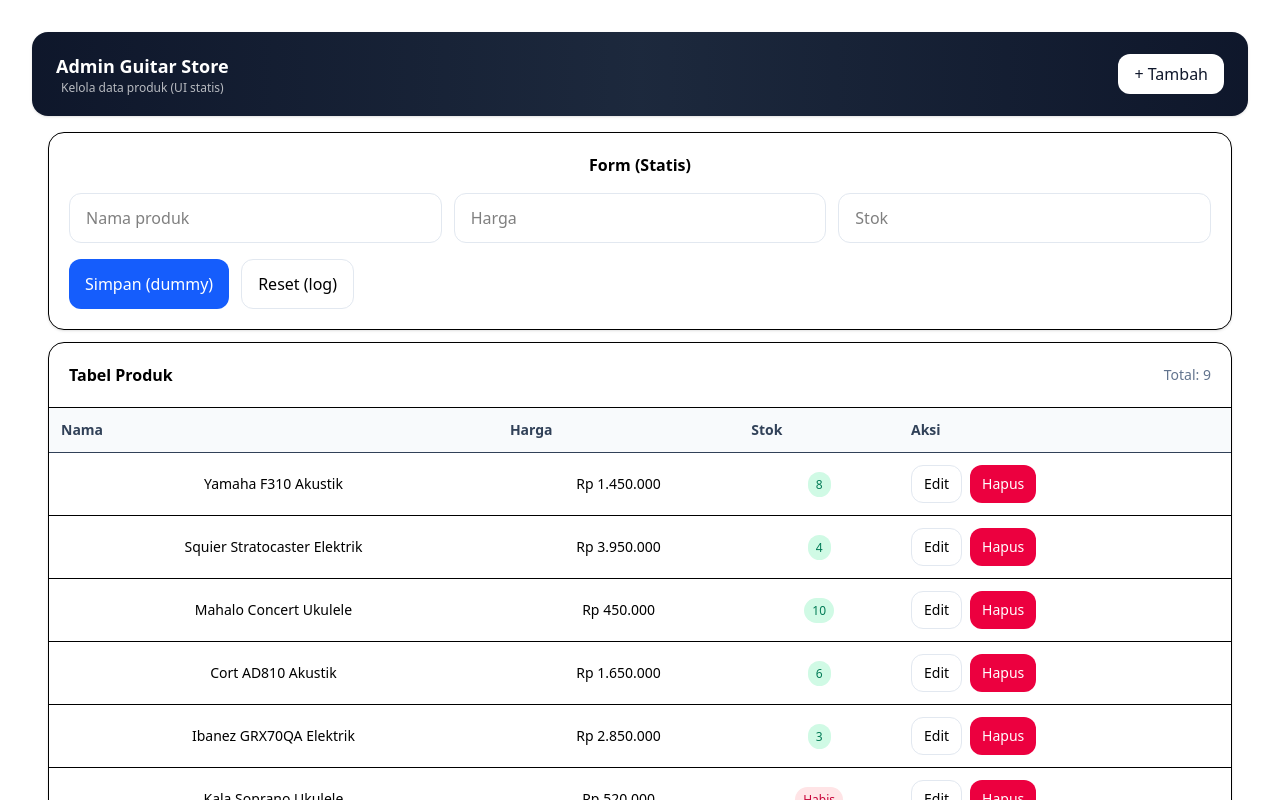
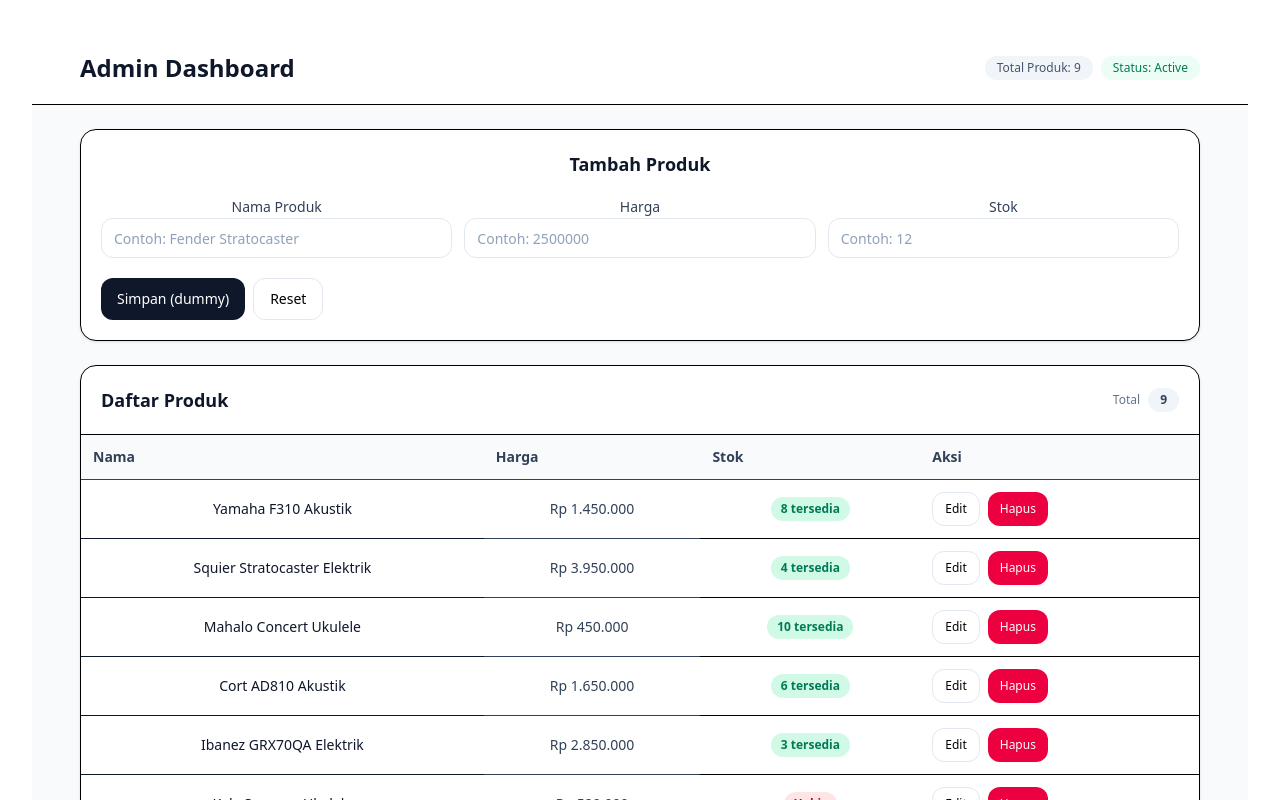
Before and after one commit to gremio2306/ByteWorkProduct, a React (Vite) app in the folder FinalProject/: page /admin in a window 1280 px wide. Shown: the top 800 px of the page. Built offline with nearby package versions, Linux system fonts and the light colour scheme.

Commit message:
Finalize admin UI with Table, Input, Dialog

```diff
--- a/FinalProject/src/components/admin/DataTable.jsx
+++ b/FinalProject/src/components/admin/DataTable.jsx
@@ -1,69 +1,133 @@
+import {
+  Table,
+  TableBody,
+  TableCell,
+  TableHead,
+  TableHeader,
+  TableRow,
+} from "@/components/ui/table.jsx";
+
+import {
+  Dialog,
+  DialogTrigger,
+  DialogContent,
+  DialogHeader,
+  DialogTitle,
+  DialogDescription,
+  DialogFooter,
+  DialogClose,
+} from "@/components/ui/dialog.jsx";
+
 const rupiah = (n) => new Intl.NumberFormat("id-ID").format(n);
 
-export default function DataTable({ data = [] }) {
+export default function DataTable({ data }) {
   return (
-    <div className="border rounded-2xl bg-white overflow-hidden shadow-sm">
-      <div className="p-5 border-b flex items-center justify-between">
-        <h2 className="font-semibold">Tabel Produk</h2>
-        <span className="text-sm text-slate-500">Total: {data.length}</span>
+    <section className="rounded-2xl border bg-white shadow-sm overflow-hidden">
+      <div className="p-5 border-b flex flex-col gap-2 sm:flex-row sm:items-center sm:justify-between">
+        <div>
+          <h2 className="text-lg font-semibold text-slate-900">Daftar Produk</h2>
+        </div>
+
+        <div className="inline-flex items-center gap-2">
+          <span className="text-xs text-slate-500">Total</span>
+          <span className="rounded-full bg-slate-100 px-3 py-1 text-xs font-semibold text-slate-700">
+            {data.length}
+          </span>
+        </div>
       </div>
 
       <div className="overflow-x-auto">
-        <table className="w-full text-sm">
-          <thead className="bg-slate-50 text-slate-700">
-            <tr>
-              <th className="text-left p-3 border-b">Nama</th>
-              <th className="text-left p-3 border-b">Harga</th>
-              <th className="text-left p-3 border-b">Stok</th>
-              <th className="text-left p-3 border-b">Aksi</th>
-            </tr>
-          </thead>
+        <Table className="text-sm">
+          <TableHeader>
+            <TableRow className="bg-slate-50 text-slate-700">
+              <TableHead className="p-3 border-b">Nama</TableHead>
+              <TableHead className="p-3 border-b">Harga</TableHead>
+              <TableHead className="p-3 border-b">Stok</TableHead>
+              <TableHead className="p-3 border-b">Aksi</TableHead>
+            </TableRow>
+          </TableHeader>
 
-          <tbody>
-            {data.map((p) => (
-              <tr key={p.id} className="hover:bg-slate-50">
-                <td className="p-3 border-b font-medium">{p.name}</td>
-                <td className="p-3 border-b">Rp {rupiah(p.price)}</td>
-                <td className="p-3 border-b">
+          <TableBody>
+            {data.length === 0 ? (
+              <TableRow>
+                <TableCell className="p-6 text-center text-slate-500" colSpan={4}>
+                  Belum ada data produk.
+                </TableCell>
+              </TableRow>
+            ) : (
+              data.map((p) => (
+                <TableRow key={p.id} className="hover:bg-slate-50">
+                  <TableCell className="p-3 border-b font-medium text-slate-900">
+                    {p.name}
+                  </TableCell>
+
+                  <TableCell className="p-3 border-b text-slate-700">
+                    Rp {rupiah(p.price)}
+                  </TableCell>
+
+                  <TableCell className="p-3 border-b">
                     <span
-                    className={`px-2 py-1 rounded-full text-xs font-medium ${
-                      p.stock > 0
+                      className={
+                        "inline-flex items-center rounded-full px-2.5 py-1 text-xs font-semibold " +
+                        (p.stock > 0
                           ? "bg-emerald-100 text-emerald-700"
-                        : "bg-rose-100 text-rose-700"
-                    }`}
+                          : "bg-rose-100 text-rose-700")
+                      }
                     >
-                    {p.stock > 0 ? p.stock : "Habis"}
+                      {p.stock > 0 ? `${p.stock} tersedia` : "Habis"}
                     </span>
-                </td>
-                <td className="p-3 border-b">
-                  <div className="flex gap-2">
+                  </TableCell>
+
+                  <TableCell className="p-3 border-b">
+                    <div className="flex flex-wrap gap-2">
                       <button
-                      className="px-3 py-2 rounded-xl border border-slate-200 hover:bg-slate-50 active:scale-[0.98] transition"
+                        className="rounded-xl border border-slate-200 hover:bg-slate-50 px-3 py-2 text-xs font-medium active:scale-[0.98] transition"
                         onClick={() => console.log("Edit clicked:", p.id)}
                       >
                         Edit
                       </button>
+
+                      <Dialog>
+                        <DialogTrigger asChild>
+                          <button className="rounded-xl bg-rose-600 hover:bg-rose-700 text-white px-3 py-2 text-xs font-medium active:scale-[0.98] transition">
+                            Hapus
+                          </button>
+                        </DialogTrigger>
+
+                        <DialogContent>
+                          <DialogHeader>
+                            <DialogTitle>Hapus produk?</DialogTitle>
+                            <DialogDescription>
+                              Produk <b>{p.name}</b> akan dihapus (dummy). Aksi ini tidak bisa dibatalkan.
+                            </DialogDescription>
+                          </DialogHeader>
+
+                          <DialogFooter>
+                            <DialogClose asChild>
+                              <button className="rounded-xl border border-slate-200 hover:bg-slate-50 px-4 py-2 text-sm font-medium">
+                                Batal
+                              </button>
+                            </DialogClose>
+
+                            <DialogClose asChild>
                               <button
-                      className="px-3 py-2 rounded-xl bg-rose-600 hover:bg-rose-700 text-white active:scale-[0.98] transition"
+                                className="rounded-xl bg-rose-600 hover:bg-rose-700 text-white px-4 py-2 text-sm font-medium"
                                 onClick={() => console.log("Hapus clicked:", p.id)}
                               >
-                      Hapus
+                                Ya, Hapus
                               </button>
+                            </DialogClose>
+                          </DialogFooter>
+                        </DialogContent>
+                      </Dialog>
                     </div>
-                </td>
-              </tr>
-            ))}
-
-            {data.length === 0 && (
-              <tr>
-                <td colSpan="4" className="p-4 text-center text-slate-500">
-                  Tidak ada data produk
-                </td>
-              </tr>
+                  </TableCell>
+                </TableRow>
+              ))
             )}
-          </tbody>
-        </table>
+          </TableBody>
+        </Table>
       </div>
-    </div>
+    </section>
   );
 }
--- a/FinalProject/src/components/admin/FormData.jsx
+++ b/FinalProject/src/components/admin/FormData.jsx
@@ -1,4 +1,5 @@
 import { useState } from "react";
+import { Input } from "@/components/ui/input.jsx";
 
 export default function FormData() {
   const [form, setForm] = useState({ name: "", price: "", stock: "" });
@@ -13,48 +14,66 @@ export default function FormData() {
   };
 
   return (
-    <div className="border rounded-2xl p-5 bg-white shadow-sm">
-      <h2 className="font-semibold mb-4">Form (Statis)</h2>
+    <section className="rounded-2xl border bg-white p-5 shadow-sm">
+      <div className="mb-4">
+        <h2 className="text-lg font-semibold text-slate-900">Tambah Produk</h2>
+      </div>
 
-      <div className="grid grid-cols-1 md:grid-cols-3 gap-3">
-        <input
+      <div className="grid grid-cols-1 gap-3 md:grid-cols-3">
+        <div className="space-y-1">
+          <label className="text-sm font-medium text-slate-700">
+            Nama Produk
+          </label>
+          <Input
             name="name"
             value={form.name}
             onChange={onChange}
-          placeholder="Nama produk"
-          className="rounded-xl border border-slate-200 px-4 py-3 outline-none focus:ring-2 focus:ring-slate-300"
+            placeholder="Contoh: Fender Stratocaster"
+            className="rounded-xl"
           />
-        <input
+        </div>
+
+        <div className="space-y-1">
+          <label className="text-sm font-medium text-slate-700">Harga</label>
+          <Input
             name="price"
             value={form.price}
             onChange={onChange}
-          placeholder="Harga"
-          className="rounded-xl border border-slate-200 px-4 py-3 outline-none focus:ring-2 focus:ring-slate-300"
+            placeholder="Contoh: 2500000"
+            className="rounded-xl"
           />
-        <input
+        </div>
+
+        <div className="space-y-1">
+          <label className="text-sm font-medium text-slate-700">Stok</label>
+          <Input
             name="stock"
             value={form.stock}
             onChange={onChange}
-          placeholder="Stok"
-          className="rounded-xl border border-slate-200 px-4 py-3 outline-none focus:ring-2 focus:ring-slate-300"
+            placeholder="Contoh: 12"
+            className="rounded-xl"
           />
         </div>
+      </div>
 
-      <div className="mt-4 flex gap-3">
+      <div className="mt-5 flex flex-wrap gap-2">
         <button
-          className="rounded-xl bg-blue-600 hover:bg-blue-700 text-white px-4 py-3 font-medium active:scale-[0.98] transition"
+          className="rounded-xl bg-slate-900 hover:bg-slate-800 text-white px-4 py-2.5 text-sm font-medium active:scale-[0.98] transition"
           onClick={onSave}
         >
           Simpan (dummy)
         </button>
 
         <button
-          className="rounded-xl border border-slate-200 hover:bg-slate-50 px-4 py-3 font-medium active:scale-[0.98] transition"
-          onClick={() => console.log("Reset clicked")}
+          className="rounded-xl border border-slate-200 hover:bg-slate-50 px-4 py-2.5 text-sm font-medium active:scale-[0.98] transition"
+          onClick={() => {
+            setForm({ name: "", price: "", stock: "" });
+            console.log("Reset clicked");
+          }}
         >
-          Reset (log)
+          Reset
         </button>
       </div>
-    </div>
+    </section>
   );
 }
--- a/FinalProject/src/components/ui/button.jsx
+++ b/FinalProject/src/components/ui/button.jsx
@@ -0,0 +1,25 @@
+import * as React from "react";
+
+const Button = React.forwardRef(function Button(
+  { className = "", variant = "default", ...props },
+  ref
+) {
+  const base =
+    "inline-flex items-center justify-center rounded-md px-4 py-2 text-sm font-medium transition focus:outline-none focus:ring-2 focus:ring-slate-300 disabled:opacity-50 disabled:pointer-events-none";
+
+  const variants = {
+    default: "bg-blue-600 text-white hover:bg-blue-700",
+    outline: "border border-slate-200 hover:bg-slate-50",
+    destructive: "bg-rose-600 text-white hover:bg-rose-700",
+  };
+
+  return (
+    <button
+      ref={ref}
+      className={`${base} ${variants[variant]} ${className}`}
+      {...props}
+    />
+  );
+});
+
+export { Button };
--- a/FinalProject/src/components/ui/dialog.jsx
+++ b/FinalProject/src/components/ui/dialog.jsx
@@ -0,0 +1,87 @@
+import * as React from "react";
+
+const DialogContext = React.createContext(null);
+
+function Dialog({ children }) {
+  const [open, setOpen] = React.useState(false);
+  return (
+    <DialogContext.Provider value={{ open, setOpen }}>
+      {children}
+    </DialogContext.Provider>
+  );
+}
+
+function DialogTrigger({ asChild, children }) {
+  const { setOpen } = React.useContext(DialogContext);
+  const child = React.Children.only(children);
+  return React.cloneElement(child, {
+    onClick: (e) => {
+      child.props?.onClick?.(e);
+      setOpen(true);
+    },
+  });
+}
+
+function DialogClose({ asChild, children }) {
+  const { setOpen } = React.useContext(DialogContext);
+  const child = React.Children.only(children);
+  return React.cloneElement(child, {
+    onClick: (e) => {
+      child.props?.onClick?.(e);
+      setOpen(false);
+    },
+  });
+}
+
+function DialogContent({ children }) {
+  const { open, setOpen } = React.useContext(DialogContext);
+  if (!open) return null;
+
+  return (
+    <div className="fixed inset-0 z-50 flex items-center justify-center">
+      {/* overlay (klik luar untuk close) */}
+      <div
+        className="absolute inset-0 bg-black/50"
+        onClick={() => setOpen(false)}
+      />
+
+      {/* panel */}
+      <div className="relative w-[92vw] max-w-md rounded-2xl bg-white p-6 shadow-xl">
+        {/* tombol X */}
+        <button
+          className="absolute right-3 top-3 rounded-lg px-2 py-1 text-slate-500 hover:bg-slate-100"
+          onClick={() => setOpen(false)}
+          aria-label="Close"
+        >
+          ✕
+        </button>
+
+        {children}
+      </div>
+    </div>
+  );
+}
+
+function DialogHeader({ children }) {
+  return <div className="mb-3 space-y-1">{children}</div>;
+}
+function DialogTitle({ children }) {
+  return <h3 className="text-lg font-semibold text-slate-900">{children}</h3>;
+}
+function DialogDescription({ children }) {
+  return <p className="text-sm text-slate-500">{children}</p>;
+}
+function DialogFooter({ children }) {
+  return <div className="mt-5 flex justify-end gap-2">{children}</div>;
+}
+
+export {
+  Dialog,
+  DialogTrigger,
+  DialogContent,
+  DialogHeader,
+  DialogTitle,
+  DialogDescription,
+  DialogFooter,
+  DialogClose,
+};
--- a/FinalProject/src/components/ui/input.jsx
+++ b/FinalProject/src/components/ui/input.jsx
@@ -0,0 +1,22 @@
+import * as React from "react";
+
+const Input = React.forwardRef(function Input(
+  { className = "", type = "text", ...props },
+  ref
+) {
+  return (
+    <input
+      ref={ref}
+      type={type}
+      className={
+        "flex h-10 w-full rounded-md border border-slate-200 bg-white px-3 py-2 text-sm " +
+        "placeholder:text-slate-400 focus-visible:outline-none focus-visible:ring-2 focus-visible:ring-slate-300 " +
+        "disabled:cursor-not-allowed disabled:opacity-50 " +
+        className
+      }
+      {...props}
+    />
+  );
+});
+
+export { Input };
--- a/FinalProject/src/components/ui/table.jsx
+++ b/FinalProject/src/components/ui/table.jsx
@@ -0,0 +1,32 @@
+function Table({ children, className = "" }) {
+  return <table className={`w-full ${className}`}>{children}</table>;
+}
+
+function TableHeader({ children }) {
+  return <thead>{children}</thead>;
+}
+
+function TableBody({ children }) {
+  return <tbody>{children}</tbody>;
+}
+
+function TableRow({ children, className = "" }) {
+  return <tr className={className}>{children}</tr>;
+}
+
+function TableHead({ children, className = "" }) {
+  return <th className={`text-left ${className}`}>{children}</th>;
+}
+
+function TableCell({ children, className = "" }) {
+  return <td className={className}>{children}</td>;
+}
+
+export {
+  Table,
+  TableHeader,
+  TableBody,
+  TableRow,
+  TableHead,
+  TableCell,
+};
--- a/FinalProject/src/pages/AdminDashboard.jsx
+++ b/FinalProject/src/pages/AdminDashboard.jsx
@@ -1,21 +1,41 @@
-import { useState } from "react";
-import AdminHeader from "../components/admin/AdminHeader";
 import FormData from "../components/admin/FormData";
 import DataTable from "../components/admin/DataTable";
-import dummyProducts from "../data/dummyProducts";
-
+import dummyProducts from "../data/dummyProducts"; // sesuaikan nama file kamu
 
 export default function AdminDashboard() {
-  const [data] = useState(dummyProducts);
+  // kalau kamu sudah punya state/data sendiri, pakai itu.
+  const data = dummyProducts ?? [];
 
   return (
-    <>
-      <AdminHeader />
+    <div className="min-h-screen bg-slate-50">
+      {/* Top Bar */}
+      <div className="border-b bg-white">
+        <div className="mx-auto max-w-6xl px-4 py-5 flex items-center justify-between">
+          <div>
+            <h1 className="text-xl md:text-2xl font-bold text-slate-900">
+              Admin Dashboard
+            </h1>
+          </div>
 
-      <main className="p-4 space-y-3">
+          <div className="hidden md:flex items-center gap-2">
+            <span className="text-xs px-3 py-1 rounded-full bg-slate-100 text-slate-600">
+              Total Produk: {data.length}
+            </span>
+            <span className="text-xs px-3 py-1 rounded-full bg-emerald-50 text-emerald-700">
+              Status: Active
+            </span>
+          </div>
+        </div>
+      </div>
+
+      {/* Content */}
+      <div className="mx-auto max-w-6xl px-4 py-6 grid gap-6">
+        {/* Form */}
         <FormData />
+
+        {/* Table */}
         <DataTable data={data} />
-      </main>
-    </>
+      </div>
+    </div>
   );
 }
```
Lines whose indentation alone changed are shown as unchanged.
